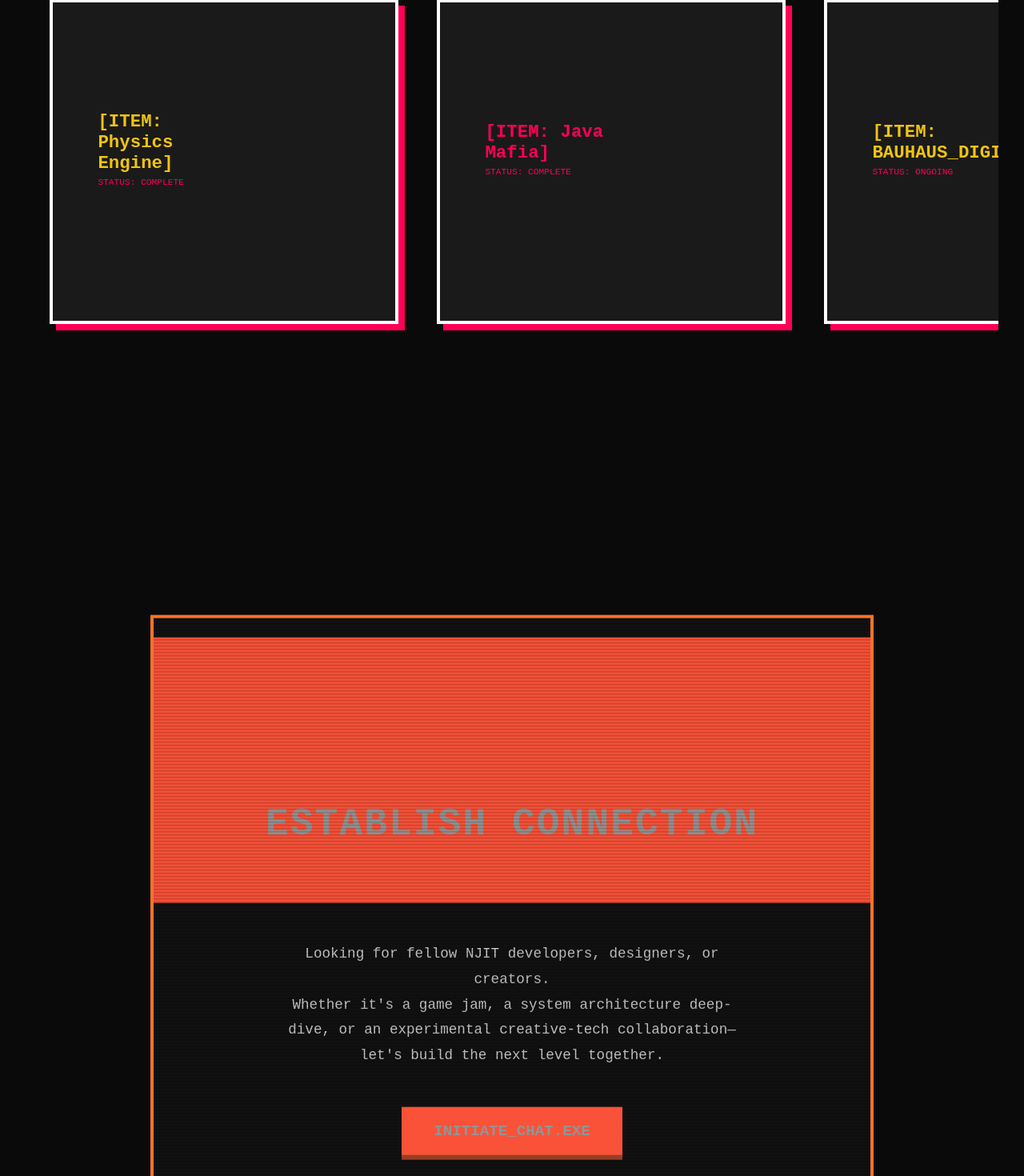
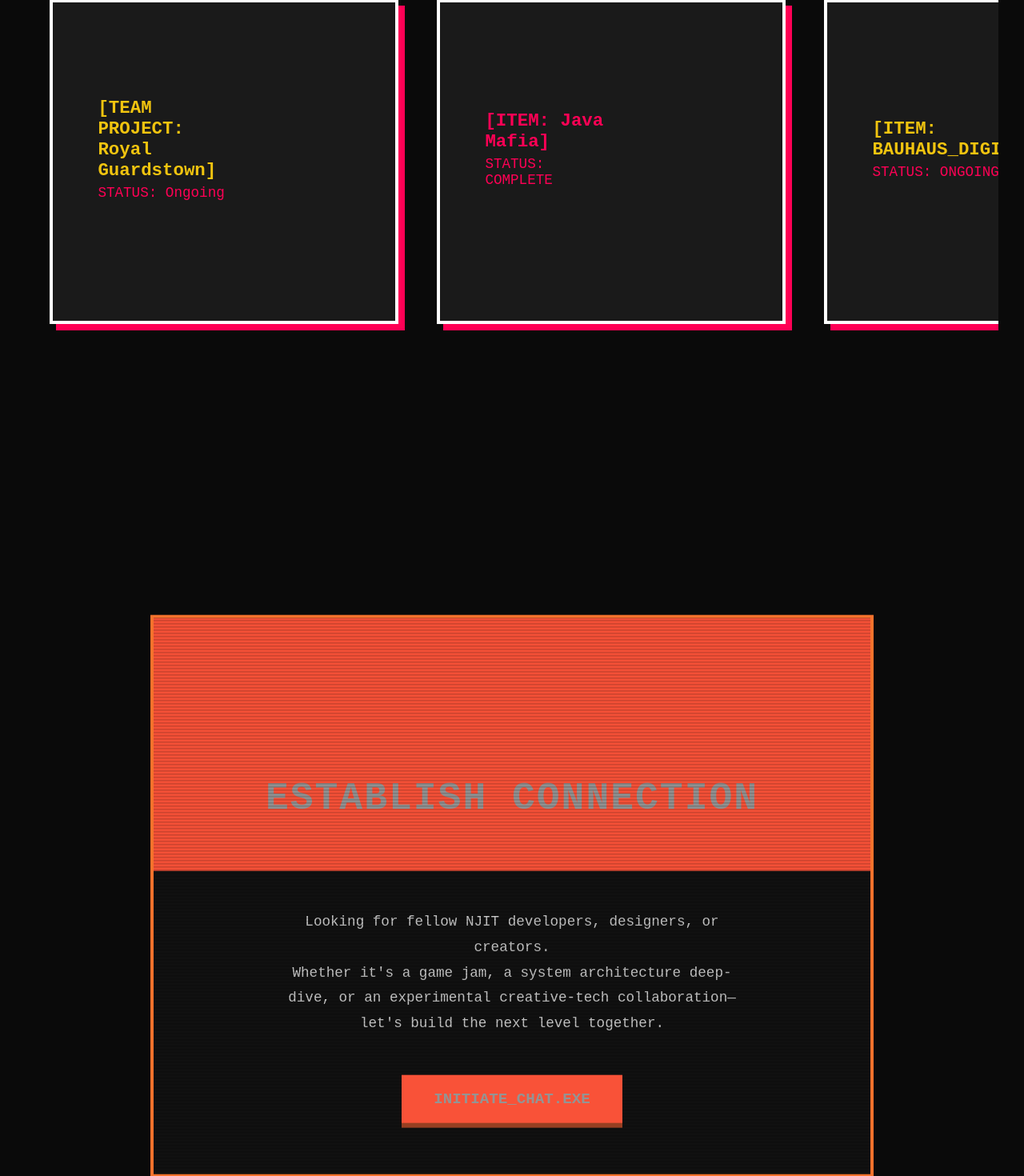
Before and after one commit to apr45/is117-GameDevPortfolio, a React (Vite) app: page / in a window 1280 px wide. Shown: the part 2440-3910 px from the top of the page at 80% size. Built offline with nearby package versions, Linux system fonts and the light colour scheme.

Commit message:
replacing first project card to talk about a group Unity project

```diff
--- a/src/components/ProjectSlider.tsx
+++ b/src/components/ProjectSlider.tsx
@@ -9,19 +9,23 @@ const ProjectSlider: React.FC = () => {
       <div className={styles.scrollContainer}>
         <div className={styles.projectTrack}>
 
-          {/* Project 1: Physics Engine */}
+          {/* Project 1: Royal Guardsman */}
           <div className={`${styles.projectCard} pixel-border`}>
             <div className={styles.contentSide}>
               <div className={styles.cardHeader}>
                 <div className={styles.headerMain}>
-                  <h3 className={styles.pillarTitle}>[ITEM: Physics Engine]</h3>
-                  <span className={styles.statusLabel}>STATUS: COMPLETE</span>
+                  <h3 className={styles.pillarTitle}>[TEAM PROJECT: Royal Guardstown]</h3>
+                  <span className={styles.statusLabel}>STATUS: Ongoing</span>
                 </div>
               </div>
               <p className={styles.projectDesc}>
-                Implemented custom Rigidbody dynamics for character persistence and state management.
+                Developed a sophisticated Unity-based RTS/FPS hybrid, bridging tower
+                defense mechanics with immersive first-person combat.
+                Collaborated in a 5-person agile team to engineer the primary UI/UX
+                framework, execute strategic level design, and produce high-fidelity
+                custom iconography.
               </p>
-              <div className={styles.techStack}>#UNITY #C# #PHYSICS</div>
+              <div className={styles.techStack}>#UNITY #C# #LEVEL_DESIGN #UI_UX</div>
             </div>
             <div className={styles.imageSide}>
               <div className={styles.crtOverlay} />
--- a/src/styles/CTA.module.css
+++ b/src/styles/CTA.module.css
@@ -83,12 +83,12 @@
 .titleWrapper {
   /* Counteract the terminalBox padding:
      Top: -4rem | Sides: -3rem */
-  margin: -2.5rem -3rem 3rem -3rem;
+  margin: -4rem -3rem 3rem -3rem;
 
   /* Ensure it stretches to the new width */
   width: calc(100% + 6rem);
 
-  padding: 4.5rem 0;
+  padding: 4rem 0;
   background: var(--accent-pink);
   animation: barColorCycle 8s linear infinite;
 }
--- a/src/styles/ProjectSlider.module.css
+++ b/src/styles/ProjectSlider.module.css
@@ -118,7 +118,7 @@
 }
 
 .techStack {
-  font-size: 0.7rem;
+  font-size: 1.1rem;
   color: var(--accent-pink);
   letter-spacing: 1px;
 }
@@ -198,7 +198,7 @@
 
 .statusLabel {
   font-family: var(--font-pixel);
-  font-size: 0.7rem;
+  font-size: 1.1rem;
   color: var(--accent-pink);
   display: block;
   margin-top: 5px;
```
